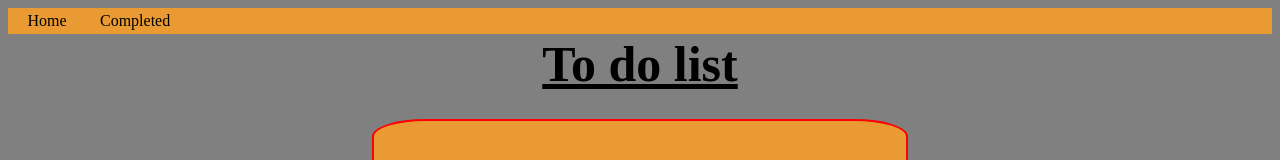
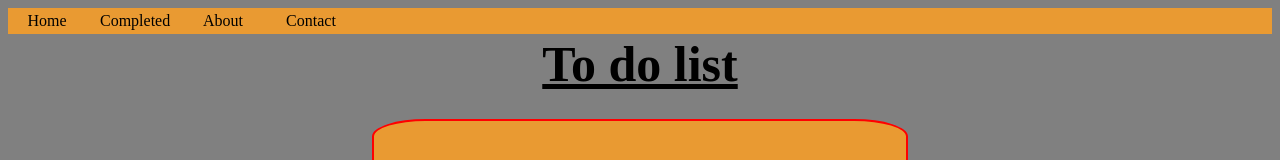
Before and after one commit to Jaconn4242/Axios-to-do-list, a plain HTML site: page index.html in a window 1280 px wide. Shown: the top 160 px of the page. Drawn offline with nearby package versions, Linux system fonts and the light colour scheme; no server answers.

Commit message:
Update index.html

```diff
--- a/index.html
+++ b/index.html
@@ -12,6 +12,8 @@
 
           <a href="index.html" id="Home">Home</a>
           <a href="completed.html" id="Completed-items">Completed</a>
+          <a href="about.html" id="About">About</a>
+          <a href="contact.html" id="About">Contact</a>
       </nav>
 
     <h1 class="heading">To do list</h1>
```
